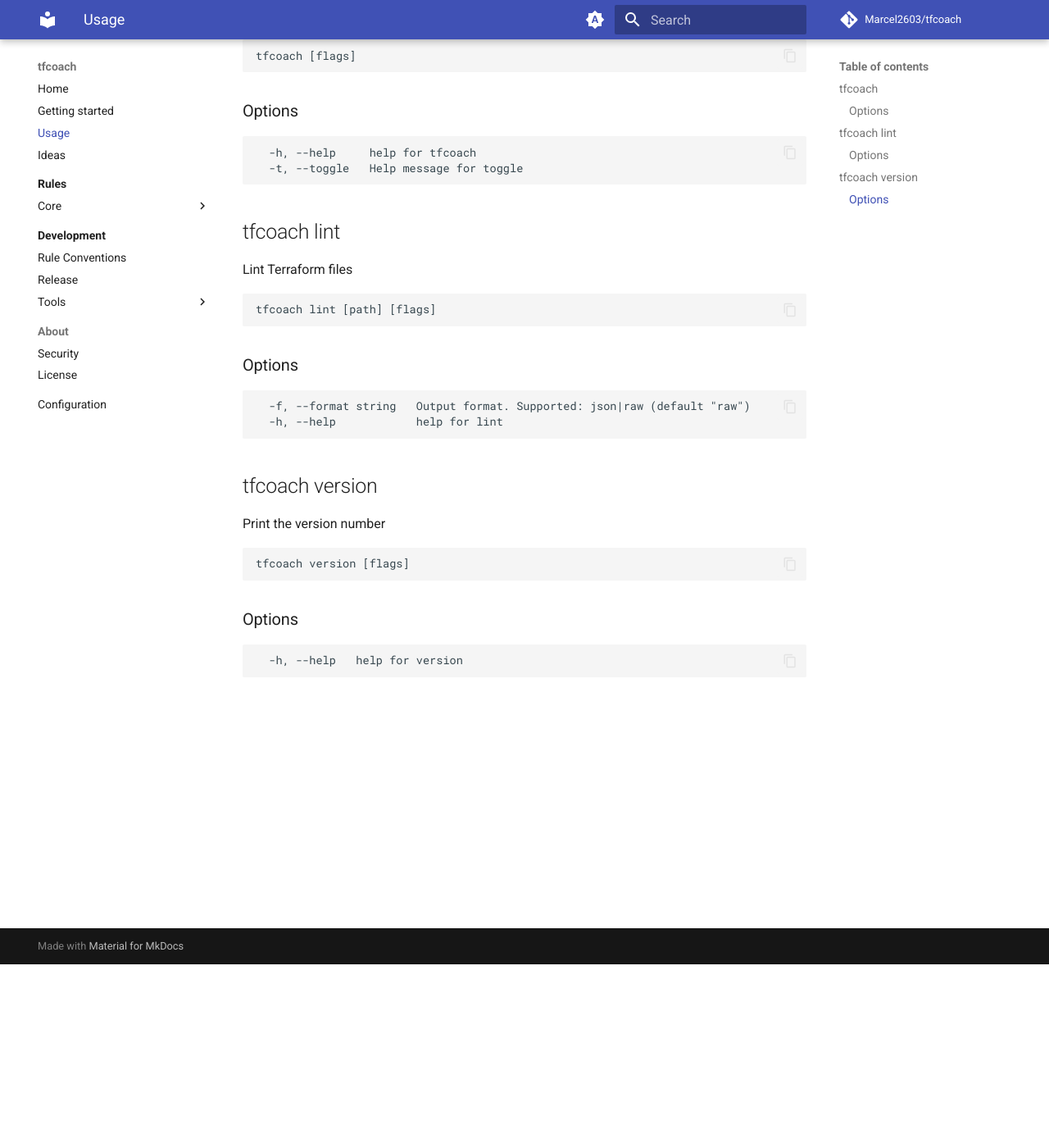
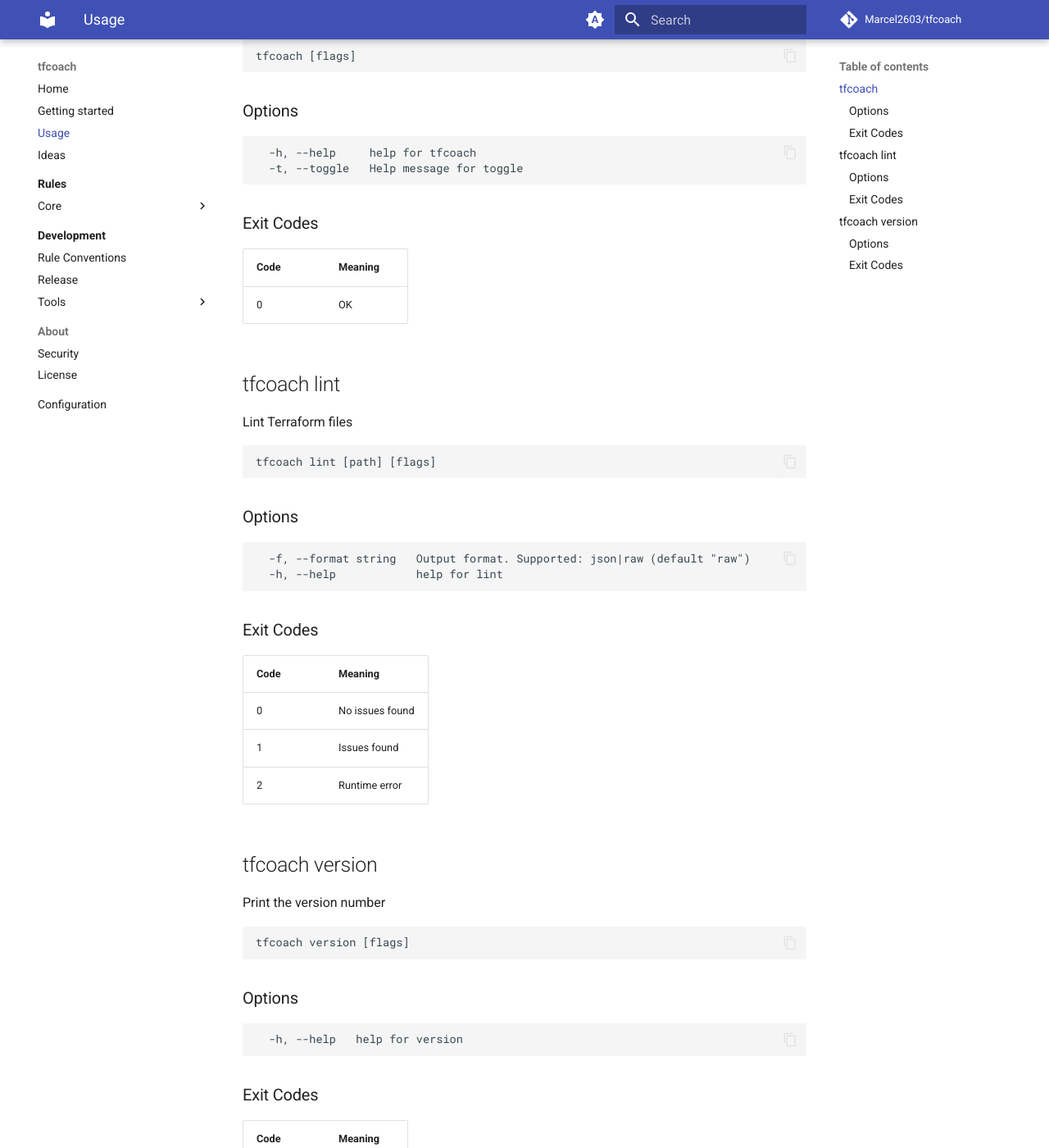
Before and after one commit to Marcel2603/tfcoach, an MkDocs documentation site: the page built from docs/pages/usage.md, in a window 1280 px wide and 1400 px high, scrolled down 224 px. Shown: the whole window at 82% size. Built offline with MkDocs 1.6.1 and Material for MkDocs 9.7.7, drawn with Linux system fonts in a browser that asks for light colours; comment, search, counter and statistics services are not loaded.

Commit message:
fix: Add generated return code table to markdown file

````diff
--- a/docs/pages/usage.md
+++ b/docs/pages/usage.md
@@ -14,6 +14,14 @@
   -t, --toggle   Help message for toggle
 ```
 
+
+
+### Exit Codes
+
+| Code | Meaning|
+|------|--------|
+| 0 | OK |
+
 ## tfcoach lint
 
 Lint Terraform files
@@ -29,6 +37,16 @@
   -h, --help            help for lint
 ```
 
+
+
+### Exit Codes
+
+| Code | Meaning|
+|------|--------|
+| 0 | No issues found |
+| 1 | Issues found |
+| 2 | Runtime error |
+
 ## tfcoach version
 
 Print the version number
@@ -42,3 +60,11 @@
 ```
   -h, --help   help for version
 ```
+
+
+
+### Exit Codes
+
+| Code | Meaning|
+|------|--------|
+| 0 | OK |
````
Also changed, not shown: 4 other files.
